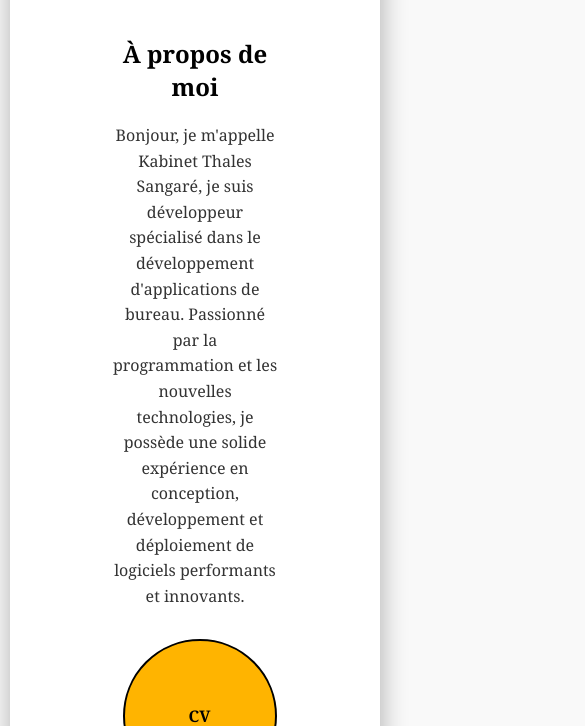
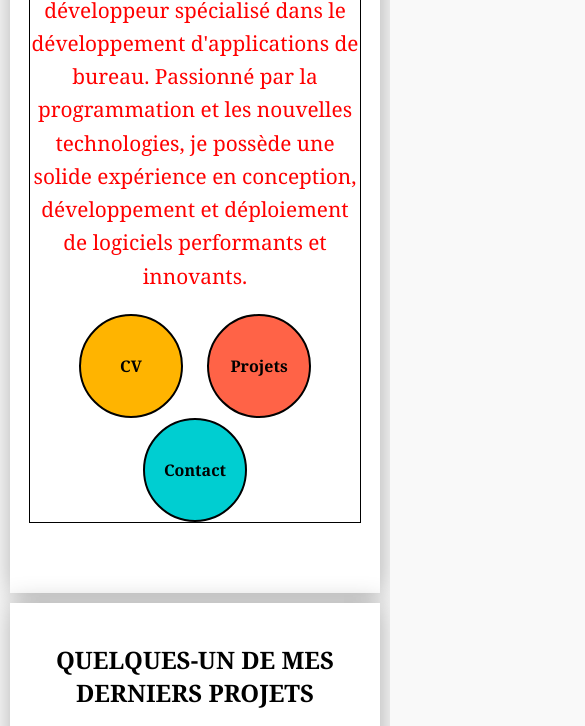
Before and after one commit to ThalesSangare/Mon_CV, a plain HTML site: page index.html in a window 390 px wide. Shown: the part 424-1150 px from the top of the page, 585 px wide, since content can reach past the window. Drawn offline with Linux system fonts and the light colour scheme.

Commit message:
index RESPONSIVE SUR MAX 500px

```diff
--- a/style.css
+++ b/style.css
@@ -333,3 +333,38 @@ h3 {
     margin: 0 10px;
   }
 }
+
+/* =================MAX 500 ========================== */
+@media (max-width: 500px) {
+  .intro {
+    width: 100%;
+    border: 1px solid black;
+  }
+  /* .presentation {
+      width: ;
+      border: 1px solid black;
+    } */
+  .presentation p {
+    font-size: 1.3em;
+    color: red;
+  }
+  .profile .profile-image {
+    display: none;
+  }
+  .flex2 {
+    display: block;
+  }
+  .button {
+    width: 100px;
+    height: 100px;
+    line-height: 100px;
+    margin: 0 10px;
+  }
+}
+
+/* ======== MAX 768 ========== */
+@media (max-width: 768) {
+  .flex2 {
+    display: block;
+  }
+}
```
